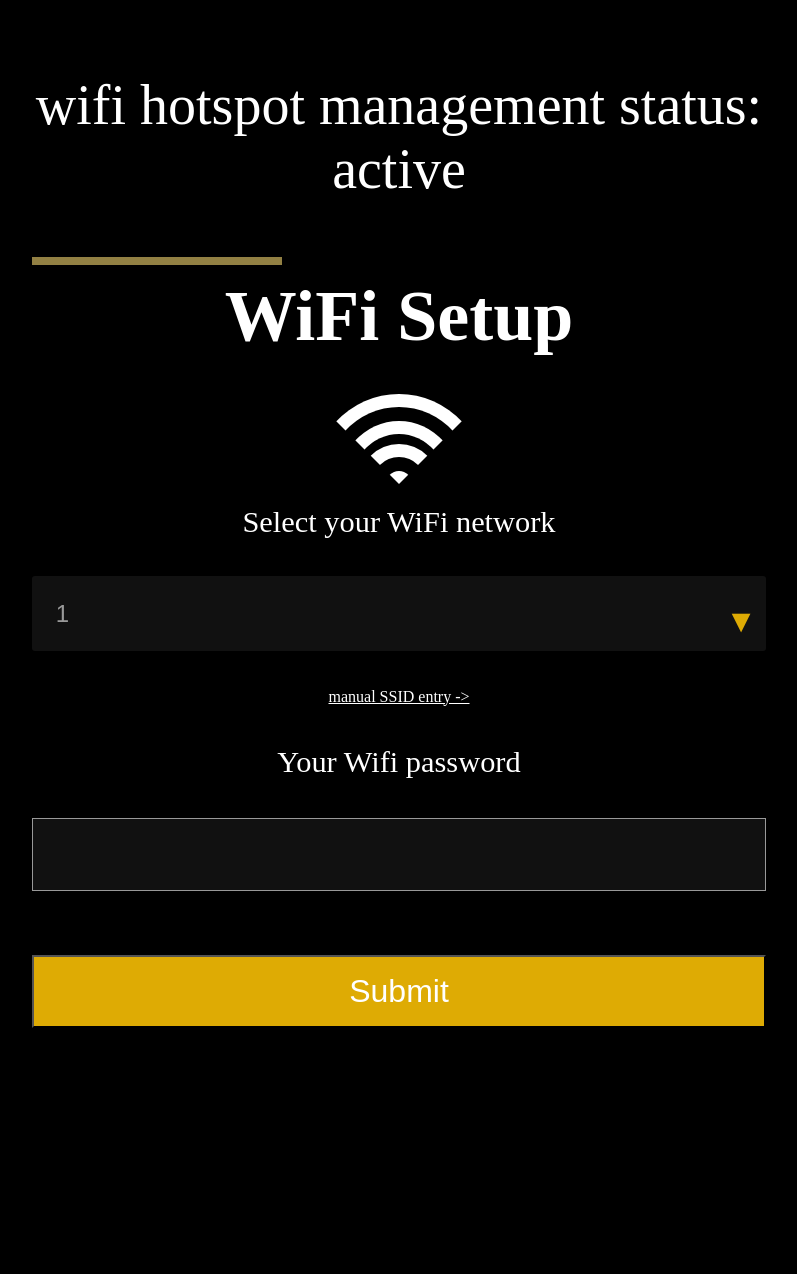
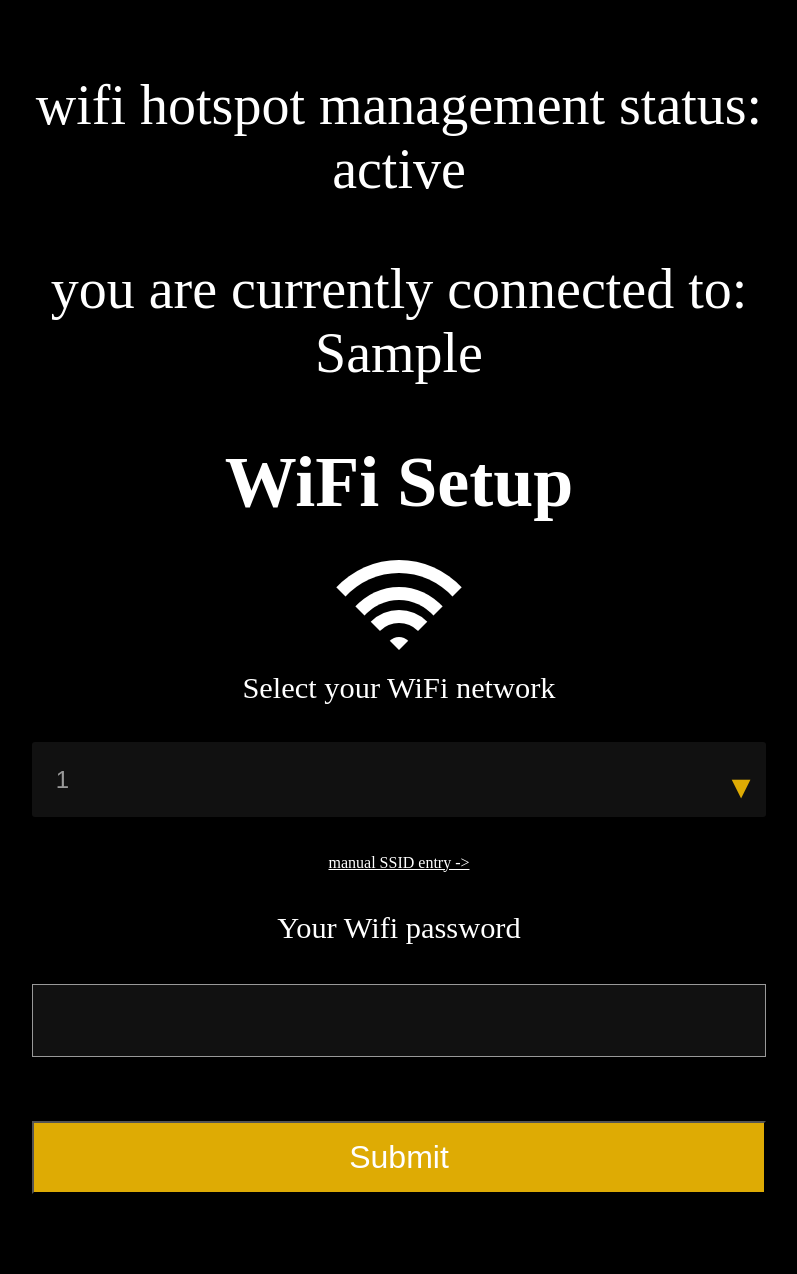
Before and after one commit to LaboratoryForPlayfulComputation/FireFiConfig, a Flask app: template flask-app/templates/app.html in a window 1280 px wide. Shown: the whole page, without its empty margins (241-1038 px from the left). Before the commit the page ends 1028 px from the top, so only its background shows below. Run offline with Flask 2, Linux system fonts and the light colour scheme; the template is opened without the code that fills it: most values are stand-ins (such as "Sample title", 1, 10 or a date in 2020).

Commit message:
getting ever better

```diff
--- a/flask-app/app.py
+++ b/flask-app/app.py
@@ -29,7 +29,7 @@ def index():
     wifi_ap_array = scan_wifi_networks()
     print(wifi_ap_array)
 
-    return render_template('app.html', wifi_ap_array = wifi_ap_array, iotwifi_status = hotspot_json['status'])
+    return render_template('app.html', wifi_ap_array = wifi_ap_array, iotwifi_status = hotspot_json['status'], connected_wifi = hotspot_json['payload']['ssid'])
 
 
 @app.route('/status')
--- a/flask-app/templates/app.html
+++ b/flask-app/templates/app.html
@@ -5,12 +5,7 @@
 
     <div id="wifiStatus">
       <p> wifi hotspot management status: {{ iotwifi_status }}</p>
-    </div>
-
-    <div id="wpaStatus">
-      <ul>
-
-      </ul>
+      <p> you are currently connected to: {{ connected_wifi }}</p>
     </div>
 
     <h1>WiFi Setup</h1>
```
